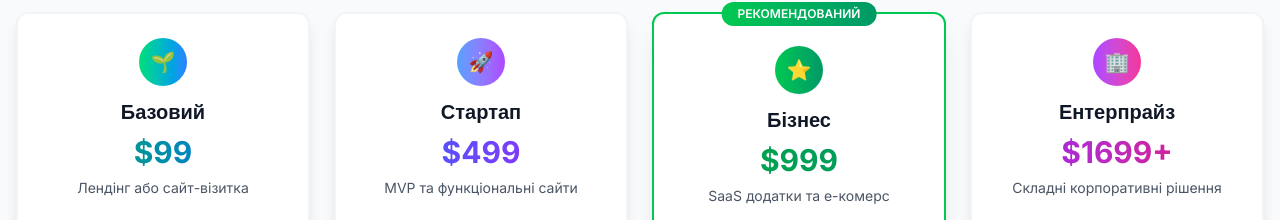
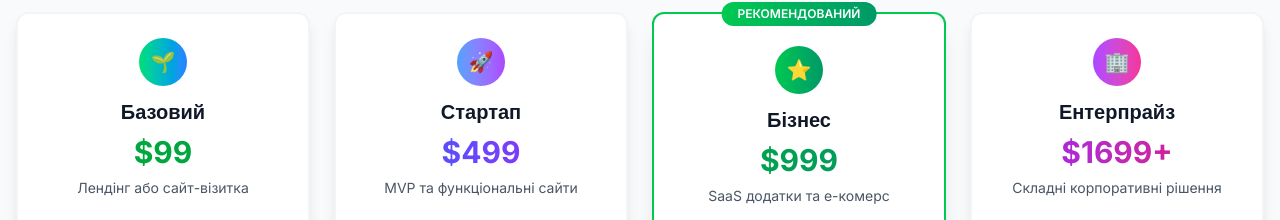
Before and after one commit to maryanchik111/personal, a Next.js app: page / in a window 1280 px wide. Shown: the part 3159-3379 px from the top of the page. Built offline with nearby package versions, Linux system fonts and the light colour scheme.

Commit message:
Update page.tsx

```diff
--- a/src/app/page.tsx
+++ b/src/app/page.tsx
@@ -307,7 +307,7 @@
                   <span className="text-white text-xl">🌱</span>
                 </div>
                 <h3 className="text-xl font-bold text-gray-900 mb-2">{t('basic')}</h3>
-                <div className="text-3xl font-bold bg-gradient-to-r from-green-600 to-blue-600 bg-clip-text text-transparent mb-2">$99</div>
+                <div className="text-3xl font-bold text-green-600 mb-2">$99</div>
                 <p className="text-gray-600 text-sm">{t('landingOrBusinessCard')}</p>
               </div>
               <ul className="space-y-2 mb-6 text-sm">
```
